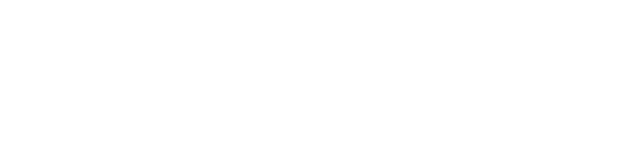
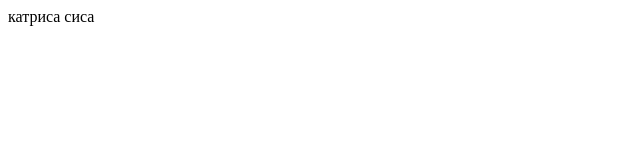
Before and after one commit to glitch-surfer/super-enigma, a plain HTML site: page pet1.0/index.html in a window 1280 px wide. Shown: the whole page, without its empty margins (0-640 px from the left). Drawn offline with Linux system fonts and the light colour scheme.

Commit message:
add boops

```diff
--- a/pet1.0/index.html
+++ b/pet1.0/index.html
@@ -7,6 +7,6 @@
     <title>Hotel</title>
 </head>
 <body>
-
+    катриса сиса
 </body>
 </html>
```
